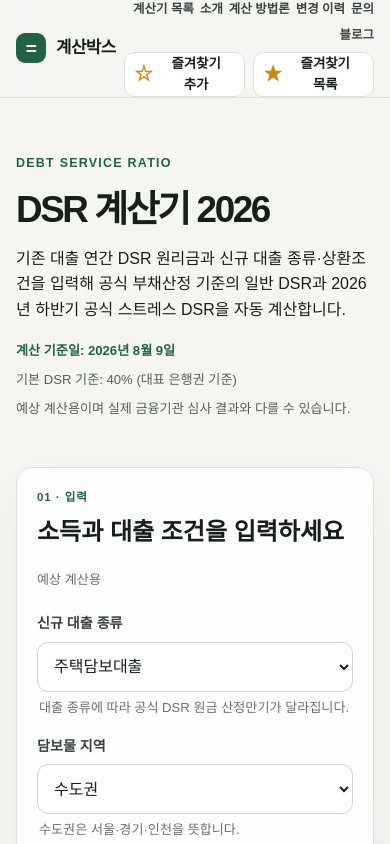
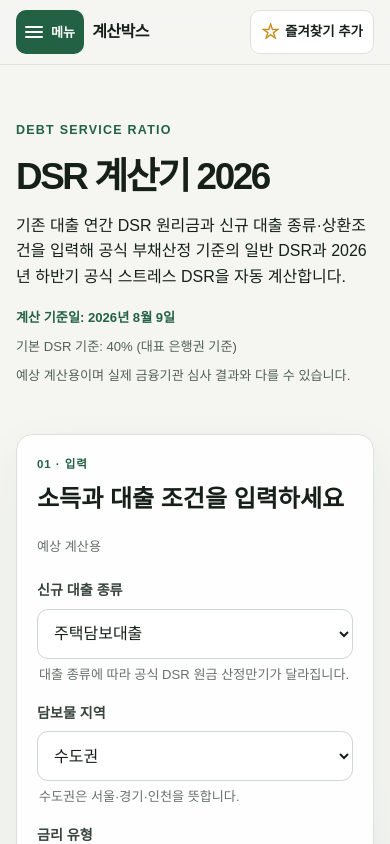
Before and after one commit to JulGi-Park/integrated-calculator, a Next.js app: page /calculators/dsr in a window 390 px wide. Shown: the top 844 px of the page. Built offline with nearby package versions, Linux system fonts and the light colour scheme.

Commit message:
feat: redesign responsive header navigation

```diff
--- a/app/globals.css
+++ b/app/globals.css
@@ -48,6 +48,8 @@ a:focus-visible {
 }
 
 .site-header {
+  position: relative;
+  z-index: 30;
   border-bottom: 1px solid rgba(22, 32, 25, 0.09);
   background: rgba(245, 246, 242, 0.85);
   backdrop-filter: blur(12px);
@@ -61,20 +63,55 @@ a:focus-visible {
 }
 
 .site-header__inner {
+  position: relative;
   display: flex;
   min-height: 72px;
   align-items: center;
-  justify-content: space-between;
-  gap: 20px;
+  gap: 12px;
 }
 
-.site-header nav {
-  display: flex;
+.site-menu-trigger {
+  display: inline-flex;
+  min-height: 44px;
   align-items: center;
-  gap: 18px;
-  flex-wrap: wrap;
-  justify-content: flex-end;
+  gap: 8px;
+  border: 0;
+  border-radius: 10px;
+  padding: 6px 10px;
+  color: white;
+  background: var(--accent);
+  font: inherit;
+  font-size: .9rem;
+  font-weight: 800;
+  cursor: pointer;
 }
+
+.site-menu-trigger:hover,
+.site-menu-trigger:active { background: var(--accent-dark); }
+.site-menu-trigger:focus-visible,
+.back-to-top:focus-visible { outline: 3px solid rgba(35, 97, 68, .35); outline-offset: 3px; }
+.site-menu-trigger__icon { display: grid; width: 18px; gap: 3px; }
+.site-menu-trigger__icon span { display: block; height: 2px; border-radius: 99px; background: currentColor; }
+.site-header__action { display: flex; min-width: 0; margin-left: auto; }
+
+.site-menu-panel {
+  position: absolute;
+  z-index: 40;
+  top: calc(100% - 1px);
+  left: 0;
+  width: min(320px, calc(100vw - 24px));
+  padding: 12px;
+  border: 1px solid var(--line);
+  border-radius: 0 0 14px 14px;
+  background: var(--surface);
+  box-shadow: 0 14px 34px rgba(22, 32, 25, .16);
+}
+
+.site-menu-panel__links { display: grid; grid-template-columns: repeat(2, minmax(0, 1fr)); gap: 4px; }
+.site-menu-link { display: flex; min-height: 44px; align-items: center; border-radius: 8px; padding: 6px 8px; color: #38433c; font-size: .9rem; font-weight: 700; }
+.site-menu-link:hover,
+.site-menu-link:focus-visible { color: var(--accent); background: var(--accent-soft); }
+.site-menu-panel__favorites { margin-top: 8px; border-top: 1px solid var(--line); padding-top: 8px; }
 
 .brand {
   display: inline-flex;
@@ -97,13 +134,6 @@ a:focus-visible {
   line-height: 1;
 }
 
-.nav-link {
-  color: #38433c;
-  font-size: 0.92rem;
-  font-weight: 700;
-}
-
-.nav-link:hover,
 .text-link:hover {
   color: var(--accent);
 }
@@ -124,17 +154,21 @@ a:focus-visible {
 .favorites-empty { margin: 14px 0; color: var(--muted); font-size: .9rem; }
 .favorites-clear { margin-top: 10px; padding: 4px 0; color: #a04438; font-size: .84rem; }
 .favorites-live { position: absolute; width: 1px; height: 1px; overflow: hidden; clip: rect(0 0 0 0); }
+.site-menu-panel .favorites-header { display: block; }
+.site-menu-panel .favorites-trigger { width: 100%; justify-content: center; }
+.site-menu-panel .favorites-menu { top: calc(100% + 8px); right: auto; left: 0; }
+
+.back-to-top { position: fixed; z-index: 20; right: 24px; bottom: 24px; display: inline-flex; min-width: 52px; min-height: 52px; align-items: center; justify-content: center; flex-direction: column; border: 1px solid var(--line); border-radius: 14px; color: var(--accent-dark); background: var(--surface); box-shadow: 0 8px 22px rgba(22, 32, 25, .14); font: inherit; font-size: .68rem; font-weight: 800; cursor: pointer; }
+.back-to-top span:first-child { font-size: 1.1rem; line-height: 1; }
 
 @media (max-width: 800px) {
-  .site-header__inner { width: min(100% - 24px, var(--max-width)); gap: 8px; }
-  .site-header nav { gap: 6px; }
-  .site-header nav .nav-link { font-size: .78rem; }
+  .site-header { position: sticky; top: 0; }
+  .site-header__inner { width: min(100% - 24px, var(--max-width)); min-height: 64px; gap: 8px; }
+  .site-menu-trigger { min-width: 44px; padding: 6px 9px; }
+  .site-menu-trigger > span:last-child { font-size: .82rem; }
+  .brand { font-size: 1rem; }
   .favorites-menu { right: -2px; }
-}
-
-@media (max-width: 340px) {
-  .site-header__inner { flex-wrap: wrap; padding-block: 12px; }
-  .site-header nav { flex-basis: 100%; width: 100%; }
+  .back-to-top { display: none; }
 }
 
 .site-main {
--- a/app/layout.tsx
+++ b/app/layout.tsx
@@ -3,6 +3,7 @@ import type { ReactNode } from "react";
 import { AdSenseScript } from "@/components/ads/AdSenseScript";
 import { GoogleAnalyticsPageView } from "@/components/analytics/GoogleAnalyticsPageView";
 import { GoogleTag } from "@/components/analytics/GoogleTag";
+import { BackToTop } from "@/components/common/BackToTop";
 import { SiteFooter } from "@/components/common/SiteFooter";
 import { SiteHeader } from "@/components/common/SiteHeader";
 import "./globals.css";
@@ -47,6 +48,7 @@ export default function RootLayout({ children }: Readonly<{ children: ReactNode
           <SiteHeader />
           <main className="site-main">{children}</main>
           <SiteFooter />
+          <BackToTop />
         </div>
       </body>
     </html>
--- /dev/null
+++ b/components/common/BackToTop.tsx
@@ -0,0 +1,23 @@
+"use client";
+
+import { useEffect, useState } from "react";
+
+export function BackToTop() {
+  const [visible, setVisible] = useState(false);
+
+  useEffect(() => {
+    const updateVisibility = () => setVisible(window.scrollY > 360);
+    updateVisibility();
+    window.addEventListener("scroll", updateVisibility, { passive: true });
+    return () => window.removeEventListener("scroll", updateVisibility);
+  }, []);
+
+  if (!visible) return null;
+
+  return (
+    <button type="button" className="back-to-top" onClick={() => window.scrollTo({ top: 0, behavior: "smooth" })} aria-label="페이지 상단으로 이동">
+      <span aria-hidden="true">↑</span>
+      <span>TOP</span>
+    </button>
+  );
+}
--- a/components/common/FavoritesHeader.tsx
+++ b/components/common/FavoritesHeader.tsx
@@ -45,7 +45,12 @@ function createFavorite(path: string): FavoriteItem {
   return { path, addedAt: Date.now() };
 }
 
-export function FavoritesHeader() {
+type FavoritesHeaderProps = {
+  showCurrent?: boolean;
+  showList?: boolean;
+};
+
+export function FavoritesHeader({ showCurrent = true, showList = true }: FavoritesHeaderProps) {
   const pathname = usePathname();
   const currentPath = normalizeFavoritePath(pathname);
   const currentPage = currentPath ? getFavoritePage(currentPath) : undefined;
@@ -113,7 +118,7 @@ export function FavoritesHeader() {
 
   return (
     <div className="favorites-header">
-      {currentPage && (
+      {showCurrent && currentPage && (
         <button
           type="button"
           className="favorites-current"
@@ -129,7 +134,7 @@ export function FavoritesHeader() {
           <span>{saved.has(currentPath!) ? "즐겨찾기 해제" : "즐겨찾기 추가"}</span>
         </button>
       )}
-      <button
+      {showList && <button
         ref={triggerRef}
         type="button"
         className="favorites-trigger"
@@ -141,8 +146,8 @@ export function FavoritesHeader() {
       >
         <span aria-hidden="true">★</span>
         <span>즐겨찾기 목록{items.length ? ` (${items.length})` : ""}</span>
-      </button>
-      {open && (
+      </button>}
+      {showList && open && (
         <div
           id="favorites-menu"
           className="favorites-menu"
--- a/components/common/SiteHeader.tsx
+++ b/components/common/SiteHeader.tsx
@@ -1,37 +1,60 @@
+"use client";
+
 import Link from "next/link";
+import { useEffect, useRef, useState } from "react";
 import { FavoritesHeader } from "./FavoritesHeader";
 
+const menuItems = [
+  { href: "/calculators/", label: "계산기 목록" },
+  { href: "/about/", label: "소개" },
+  { href: "/methodology/", label: "계산 방법론" },
+  { href: "/updates/", label: "변경 이력" },
+  { href: "/contact/", label: "문의" },
+];
+
 export function SiteHeader() {
+  const [open, setOpen] = useState(false);
+  const headerRef = useRef<HTMLElement>(null);
+  const triggerRef = useRef<HTMLButtonElement>(null);
+
+  useEffect(() => {
+    if (!open) return;
+    const closeMenu = () => {
+      setOpen(false);
+      triggerRef.current?.focus();
+    };
+    const onKeyDown = (event: KeyboardEvent) => {
+      if (event.key === "Escape") closeMenu();
+    };
+    const onPointerDown = (event: PointerEvent) => {
+      if (!headerRef.current?.contains(event.target as Node)) setOpen(false);
+    };
+    window.addEventListener("keydown", onKeyDown);
+    window.addEventListener("pointerdown", onPointerDown);
+    return () => {
+      window.removeEventListener("keydown", onKeyDown);
+      window.removeEventListener("pointerdown", onPointerDown);
+    };
+  }, [open]);
+
   return (
-    <header className="site-header">
+    <header className="site-header" ref={headerRef}>
       <div className="site-header__inner">
-        <Link className="brand" href="/" aria-label="계산박스 홈">
-          <span className="brand__mark" aria-hidden="true">
-            =
-          </span>
-          <span>계산박스</span>
-        </Link>
-        <nav aria-label="주요 메뉴">
-          <a className="nav-link" href="/calculators/">
-            계산기 목록
-          </a>
-          <a className="nav-link" href="/about/">
-            소개
-          </a>
-          <a className="nav-link" href="/methodology/">
-            계산 방법론
-          </a>
-          <a className="nav-link" href="/updates/">
-            변경 이력
-          </a>
-          <a className="nav-link" href="/contact/">
-            문의
-          </a>
-          <a className="nav-link" href="https://blog.gyesanbox.kr/">
-            블로그
-          </a>
-          <FavoritesHeader />
-        </nav>
+        <button ref={triggerRef} type="button" className="site-menu-trigger" onClick={() => setOpen((value) => !value)} aria-expanded={open} aria-controls="site-menu-panel" aria-label={open ? "메뉴 닫기" : "메뉴 열기"}>
+          <span className="site-menu-trigger__icon" aria-hidden="true"><span /><span /><span /></span>
+          <span>메뉴</span>
+        </button>
+        <Link className="brand" href="/" aria-label="계산박스 홈">계산박스</Link>
+        <div className="site-header__action"><FavoritesHeader showList={false} /></div>
+        {open && (
+          <nav id="site-menu-panel" className="site-menu-panel" aria-label="주요 메뉴">
+            <div className="site-menu-panel__links">
+              {menuItems.map((item) => <Link key={item.href} className="site-menu-link" href={item.href} onClick={() => setOpen(false)}>{item.label}</Link>)}
+              <a className="site-menu-link" href="https://blog.gyesanbox.kr/" onClick={() => setOpen(false)}>블로그</a>
+            </div>
+            <div className="site-menu-panel__favorites"><FavoritesHeader showCurrent={false} /></div>
+          </nav>
+        )}
       </div>
     </header>
   );
```
Also changed, not shown: 2 other files (tests, documents, lock files or other folders).
